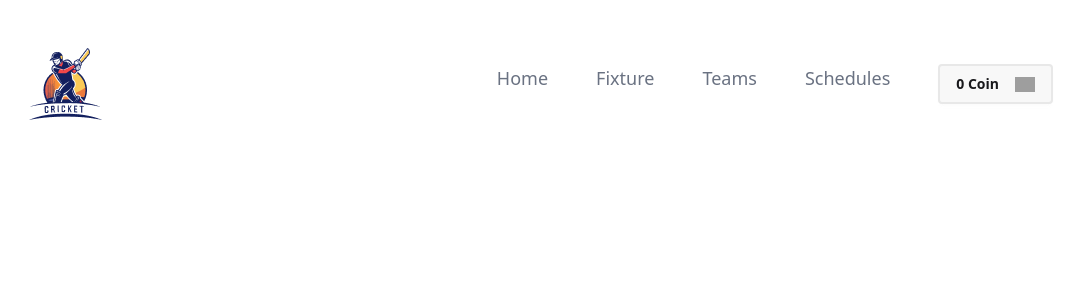
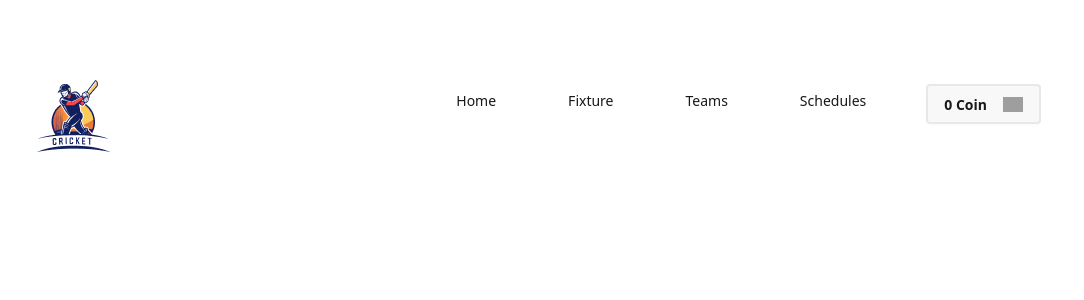
Before and after one commit to RoyShanto/bpl-dream, a React (Vite) app: page / in a window 1280 px wide. Shown: the top 300 px of the page, without its empty margins (99-1183 px from the left). Built offline with nearby package versions, Linux system fonts and the light colour scheme; grey boxes are pictures that could not be loaded.

Commit message:
header section again done by daisyUI with responsive

```diff
--- a/src/App.jsx
+++ b/src/App.jsx
@@ -6,7 +6,7 @@
 
   return (
     <>
-      <div className='mx-32 mt-12'>
+      <div className='lg:mx-32 mt-12'>
         <Header/>
       </div>
     </>
--- a/src/components/header/Header.jsx
+++ b/src/components/header/Header.jsx
@@ -2,17 +2,41 @@
 
 const Header = () => {
     return (
-        <div className="flex justify-between items-center">
-            <img src="/public/assets/logo.png" alt="" />
-            <div className="flex space-x-12 text-lg text-gray-500">
-                <a href="">Home</a>
-                <a href="">Fixture</a>
-                <a href="">Teams</a>
-                <a href="">Schedules</a>
-                <button className="btn border-2 flex space-x-2.5 font-bold">
-                    <span>0 Coin</span>
-                    <img width="20" height="20" src="https://img.icons8.com/color/48/cheap-2--v1.png" alt="cheap-2--v1"/>
-                </button>
+        <div className="navbar justify-between">
+            <div>
+                <div className="dropdown">
+                    <div tabIndex={0} role="button" className="btn btn-ghost lg:hidden">
+                        <svg xmlns="http://www.w3.org/2000/svg" className="h-5 w-5" fill="none" viewBox="0 0 24 24" stroke="currentColor" > <path strokeLinecap="round" strokeLinejoin="round" strokeWidth="2" d="M4 6h16M4 12h8m-8 6h16" /> </svg>
+                    </div>
+                    <ul tabIndex="0" className="menu menu-sm dropdown-content bg-base-100 rounded-box z-1 mt-3 w-52 p-2 shadow">
+                        <li><a href="">Home</a></li>
+                        <li><a href="">Fixture</a></li>
+                        <li><a href="">Teams</a></li>
+                        <li><a href="">Schedules</a></li>
+                        <button className="btn font-bold">
+                            <span>0 Coin</span>
+                            <img width="20" height="20" src="https://img.icons8.com/color/48/cheap-2--v1.png" alt="cheap-2--v1" />
+                        </button>
+                    </ul>
+                </div>
+                <a className="md:flex max-sm:hidden" href="">
+                    <img src="/public/assets/logo.png" alt="" />
+                </a>
+            </div>
+            <a className="md:hidden" href="">
+                <img className="navbar-end md:hidden h-20 w-20" src="/public/assets/logo.png" alt="" />
+            </a>
+            <div className="hidden lg:flex">
+                <ul className="menu menu-horizontal px-1 space-x-12">
+                    <li><a href="">Home</a></li>
+                    <li><a href="">Fixture</a></li>
+                    <li><a href="">Teams</a></li>
+                    <li><a href="">Schedules</a></li>
+                    <button className="btn border-2 flex space-x-2.5 font-bold">
+                        <span>0 Coin</span>
+                        <img width="20" height="20" src="https://img.icons8.com/color/48/cheap-2--v1.png" alt="cheap-2--v1" />
+                    </button>
+                </ul>
             </div>
         </div>
     );
```
